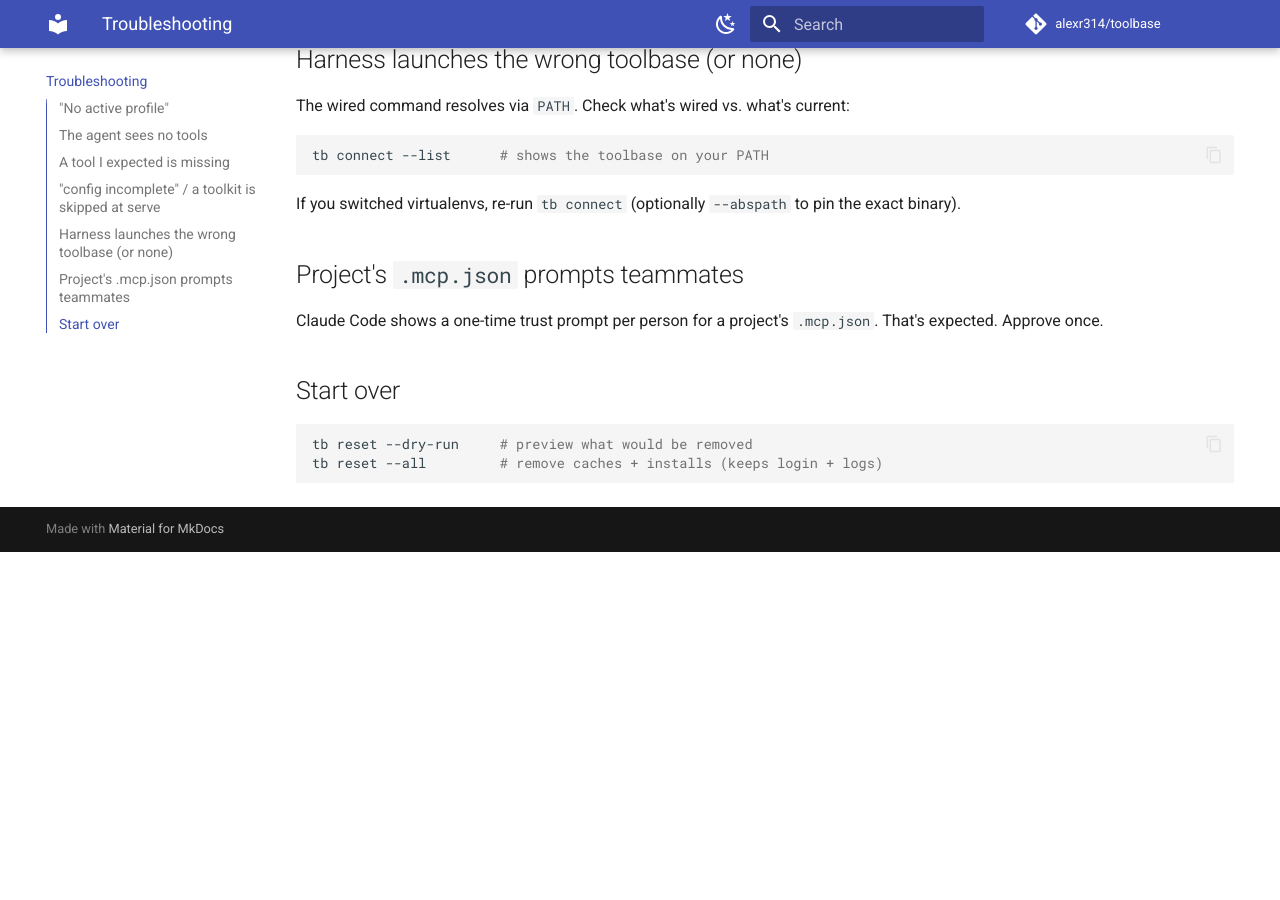
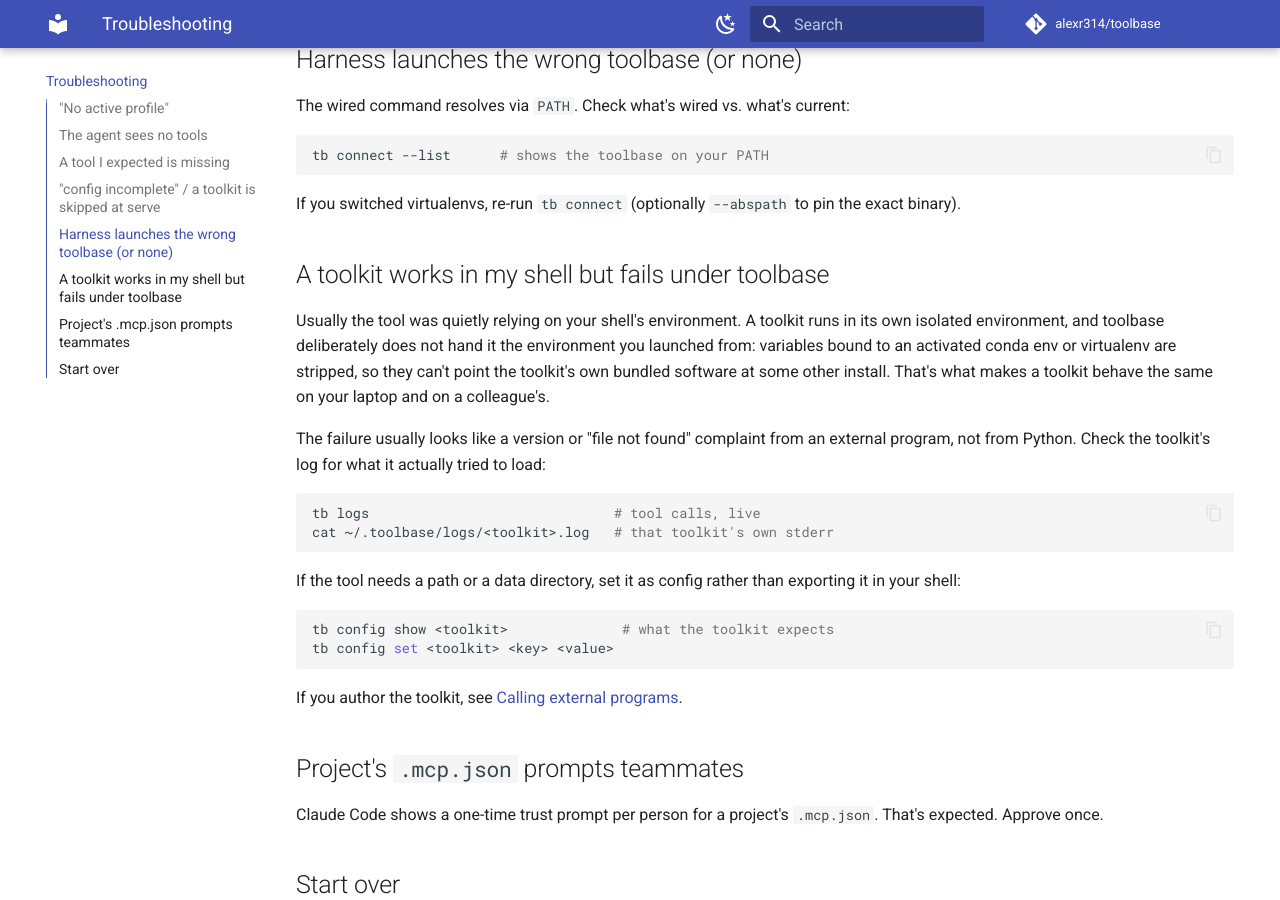
Before and after one commit to alexr314/toolbase, an MkDocs documentation site: the page built from userdocs/troubleshooting.md, in a window 1280 px wide and 900 px high, scrolled down 1110 px. Built offline with MkDocs 1.6.1 and Material for MkDocs 9.7.7, drawn with Linux system fonts in a browser that asks for light colours; comment, search, counter and statistics services are not loaded; before the commit the page ends 1662 px from its top, so only the background shows below that.

Commit message:
docs: document the toolkit host's environment contract
The isolation fixes in this branch change what a toolkit can assume about
its environment, and nothing said so. Authors testing inside an activated
env would see behavior that doesn't reproduce under a harness.

Adds an authoring section stating the two rules (the toolkit's own env
leads PATH; caller-bound variables are stripped) and a troubleshooting
entry for the symptom this produces -- an external program complaining
about a version or a missing file, where the fix is to declare the value
as config rather than export it in a shell.

````diff
--- a/userdocs/troubleshooting.md
+++ b/userdocs/troubleshooting.md
@@ -58,6 +58,35 @@
 If you switched virtualenvs, re-run `tb connect` (optionally `--abspath` to pin
 the exact binary).
 
+## A toolkit works in my shell but fails under toolbase
+
+Usually the tool was quietly relying on your shell's environment. A toolkit
+runs in its own isolated environment, and toolbase deliberately does not hand
+it the environment you launched from: variables bound to an activated conda
+env or virtualenv are stripped, so they can't point the toolkit's own bundled
+software at some other install. That's what makes a toolkit behave the same on
+your laptop and on a colleague's.
+
+The failure usually looks like a version or "file not found" complaint from an
+external program, not from Python. Check the toolkit's log for what it
+actually tried to load:
+
+```bash
+tb logs                              # tool calls, live
+cat ~/.toolbase/logs/<toolkit>.log   # that toolkit's own stderr
+```
+
+If the tool needs a path or a data directory, set it as config rather than
+exporting it in your shell:
+
+```bash
+tb config show <toolkit>              # what the toolkit expects
+tb config set <toolkit> <key> <value>
+```
+
+If you author the toolkit, see
+[Calling external programs](authoring/from-scratch.md#calling-external-programs).
+
 ## Project's `.mcp.json` prompts teammates
 
 Claude Code shows a one-time trust prompt per person for a project's
````
Also changed, not shown: userdocs/authoring/from-scratch.md (+23 -0 lines).
